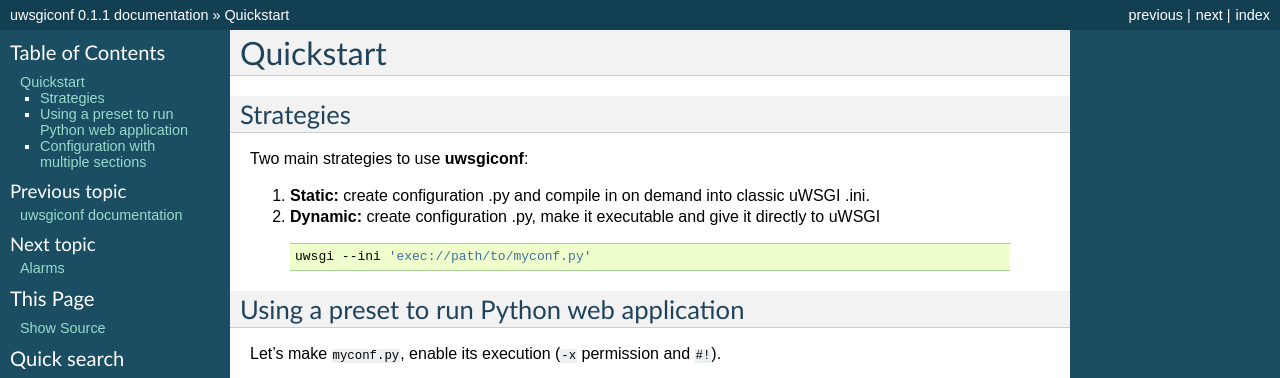
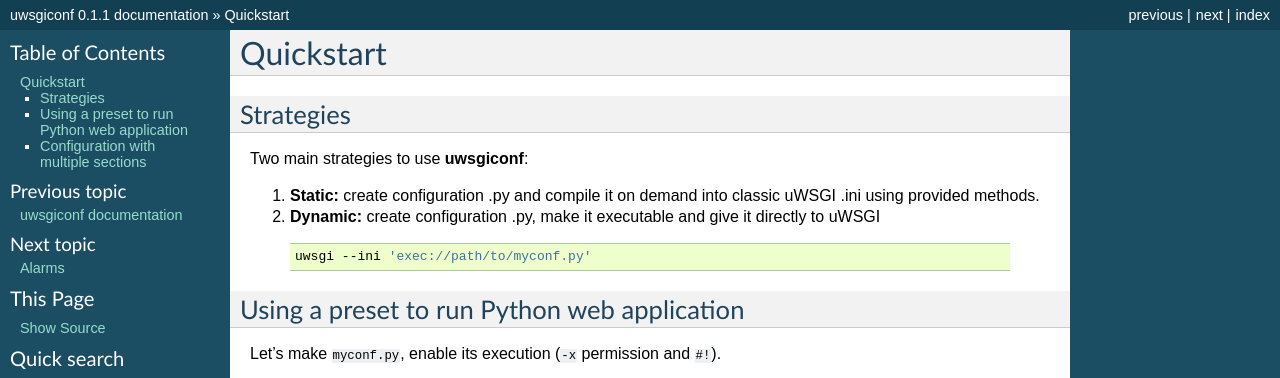
Before and after one commit to idlesign/uwsgiconf, a Sphinx documentation site: the page built from docs/source/quickstart.rst, in a window 1280 px wide. Shown: the top 378 px of the page. Built offline with Sphinx 7.4.7, drawn with Linux system fonts in a browser that asks for light colours; pages that are not in the unit, such as notebooks, are missing from menus.

Commit message:
Typos fix

```diff
--- a/docs/source/quickstart.rst
+++ b/docs/source/quickstart.rst
@@ -6,7 +6,7 @@
 
 Two main strategies to use **uwsgiconf**:
 
-1. **Static:** create configuration .py and compile in on demand into classic uWSGI .ini.
+1. **Static:** create configuration .py and compile it on demand into classic uWSGI .ini using provided methods.
 2. **Dynamic:** create configuration .py, make it executable and give it directly to uWSGI
 
   .. code-block:: bash
```
